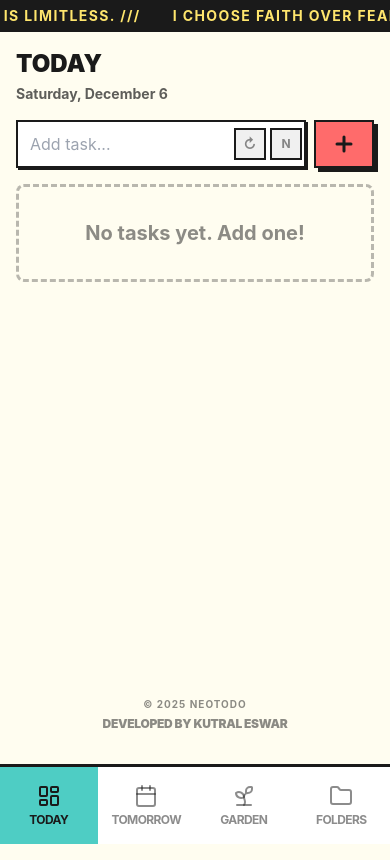
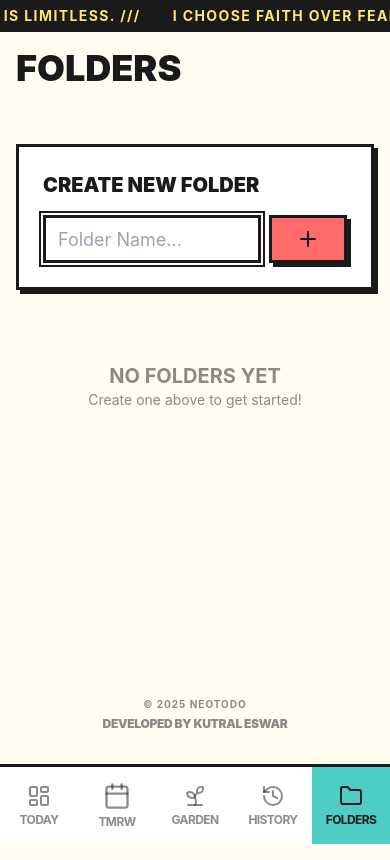
Before and after one commit to Kutral/todo, a React (Vite) app: page / in a window 390 px wide. Both pictures are taken after a click on the button "FOLDERS". Built offline with nearby package versions, Linux system fonts and the light colour scheme.

Commit message:
Fix mobile navigation and folders tab

```diff
--- a/src/TodoApp.tsx
+++ b/src/TodoApp.tsx
@@ -6,11 +6,11 @@ import { DigitalGarden } from './components/DigitalGarden';
 import { useTodo, type Task } from './context/TodoContext';
 import { Input } from './components/ui/Input';
 import { Button } from './components/ui/Button';
-import { Plus } from 'lucide-react';
+import { Plus, Trash2 } from 'lucide-react';
 
 function TodoApp() {
     const [activeTab, setActiveTab] = useState('today');
-    const { tasks, history, addTask, folders } = useTodo();
+    const { tasks, history, addTask, folders, addFolder, deleteFolder } = useTodo();
     const [newTask, setNewTask] = useState('');
     const [priority, setPriority] = useState<'normal' | 'medium' | 'urgent'>('normal');
     const [recurring, setRecurring] = useState(false);
@@ -20,6 +20,15 @@ function TodoApp() {
 
     const isFolderTab = folders.includes(activeTab);
 
+    // Dedicated handler for creating folders in the folders-manage view
+    const handleCreateFolder = (e: React.FormEvent) => {
+        e.preventDefault();
+        if (newTask.trim()) {
+            addFolder(newTask.trim());
+            setNewTask('');
+        }
+    };
+
     const handleAddTask = (e: React.FormEvent) => {
         e.preventDefault();
         if (!newTask.trim()) return;
@@ -27,8 +36,7 @@ function TodoApp() {
         // If in a folder tab, force that category
         const taskCategory = isFolderTab ? activeTab : selectedFolder || undefined;
 
-        // If adding from tomorrow tab, add to tomorrow. If in folder tab, default to today unless specified?
-        // Let's assume folder tasks are 'today' by default but categorized.
+        // If adding from tomorrow tab, add to tomorrow. If in folder tab, default to today unless specified.
         const type = activeTab === 'tomorrow' ? 'tomorrow' : 'today';
 
         addTask(newTask, type, priority, recurring, taskCategory);
@@ -100,6 +108,52 @@ function TodoApp() {
                                 <TaskList tasks={group.tasks} showDate={false} />
                             </div>
                         ))
+                    )}
+                </div>
+            ) : activeTab === 'folders-manage' ? (
+                <div className="space-y-6">
+                    <h2 className="text-4xl font-black uppercase mb-8">Folders</h2>
+
+                    <div className="grid grid-cols-2 gap-4">
+                        {folders.map(folder => (
+                            <div key={folder} className="relative group">
+                                <button
+                                    onClick={() => setActiveTab(folder)}
+                                    className="w-full aspect-square bg-neo-white border-3 border-neo-dark p-4 flex flex-col items-center justify-center gap-2 hover:translate-x-1 hover:translate-y-1 transition-transform shadow-neo text-center max-w-full"
+                                >
+                                    <span className="font-black uppercase text-lg break-all line-clamp-2">{folder}</span>
+                                    <span className="text-xs font-bold text-neo-dark/50">{tasks.filter(t => t.category === folder).length} Tasks</span>
+                                </button>
+                                <button
+                                    onClick={(e) => { e.stopPropagation(); deleteFolder(folder); }}
+                                    className="absolute top-2 right-2 p-2 bg-neo-white border-2 border-neo-dark rounded-full opacity-100 md:opacity-0 md:group-hover:opacity-100 transition-opacity hover:bg-red-100 text-red-600"
+                                >
+                                    <Trash2 size={16} />
+                                </button>
+                            </div>
+                        ))}
+                    </div>
+
+                    <div className="mt-8 p-6 border-3 border-neo-dark bg-neo-white shadow-neo">
+                        <h3 className="font-black uppercase mb-4 text-xl">Create New Folder</h3>
+                        <form onSubmit={handleCreateFolder} className="flex gap-2">
+                            <Input
+                                value={newTask}
+                                onChange={(e) => setNewTask(e.target.value)}
+                                placeholder="Folder Name..."
+                                className="h-12 border-3 text-lg"
+                                autoFocus
+                            />
+                            <Button type="submit" size="lg" className="h-12 border-3 px-6">
+                                <Plus size={24} />
+                            </Button>
+                        </form>
+                    </div>
+                    {folders.length === 0 && (
+                        <div className="text-center py-12 opacity-50">
+                            <p className="font-bold text-xl uppercase">No Folders Yet</p>
+                            <p className="text-sm">Create one above to get started!</p>
+                        </div>
                     )}
                 </div>
             ) : (
--- a/src/components/Layout.tsx
+++ b/src/components/Layout.tsx
@@ -1,7 +1,7 @@
 import { type ReactNode, useState } from "react";
 import { QuoteWidget } from "./QuoteWidget";
 import { Button } from "./ui/Button";
-import { LayoutDashboard, Calendar, History, Sprout, Folder, Plus, Trash2, X } from "lucide-react";
+import { LayoutDashboard, Calendar, History, Sprout, Folder, Plus, X } from "lucide-react";
 import { cn } from "../lib/utils";
 import { useSwipeable } from "react-swipeable";
 import { useTodo } from "../context/TodoContext";
@@ -173,8 +173,8 @@ export function Layout({ children, activeTab, onTabChange }: LayoutProps) {
                 <NavButton
                     active={activeTab === 'tomorrow'}
                     onClick={() => onTabChange('tomorrow')}
-                    icon={<Calendar size={24} />}
-                    label="Tomorrow"
+                    icon={<Calendar size={28} />} // Slightly larger for tap target? Keep 24 for consistency
+                    label="Tmrw" // Shorten text
                     mobile
                 />
                 <NavButton
@@ -185,13 +185,15 @@ export function Layout({ children, activeTab, onTabChange }: LayoutProps) {
                     mobile
                 />
                 <NavButton
-                    active={folders.includes(activeTab) || activeTab === 'folders-view'}
-                    /* If active tab is a folder, OR we are in a folder view mode (implied), keep this active.
-                       Clicking this should probably cycle folders or open a menu?
-                       For now, let's just make it select the first folder if available.
-                       Ideally we need a better mobile UI for multiple folders.
-                    */
-                    onClick={() => onTabChange(folders.length > 0 ? folders[0] : 'today')}
+                    active={activeTab === 'history'}
+                    onClick={() => onTabChange('history')}
+                    icon={<History size={24} />}
+                    label="History"
+                    mobile
+                />
+                <NavButton
+                    active={folders.includes(activeTab) || activeTab === 'folders-manage'}
+                    onClick={() => onTabChange('folders-manage')}
                     icon={<Folder size={24} />}
                     label="Folders"
                     mobile
```
